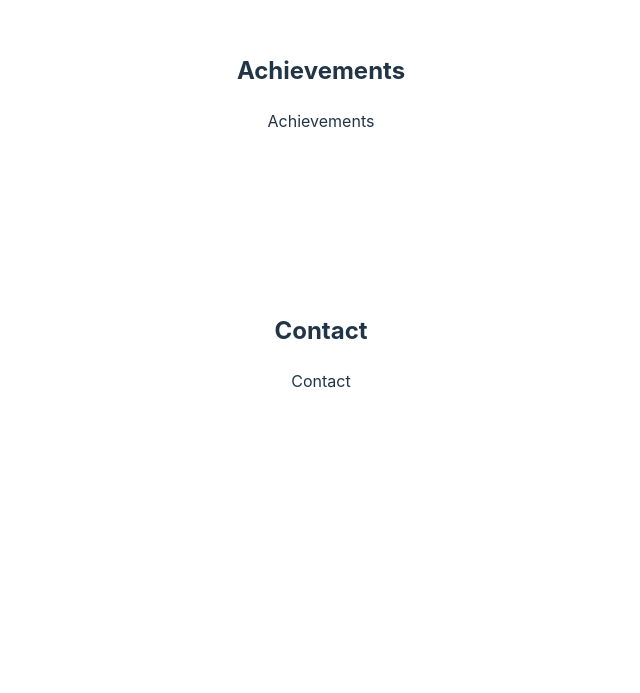
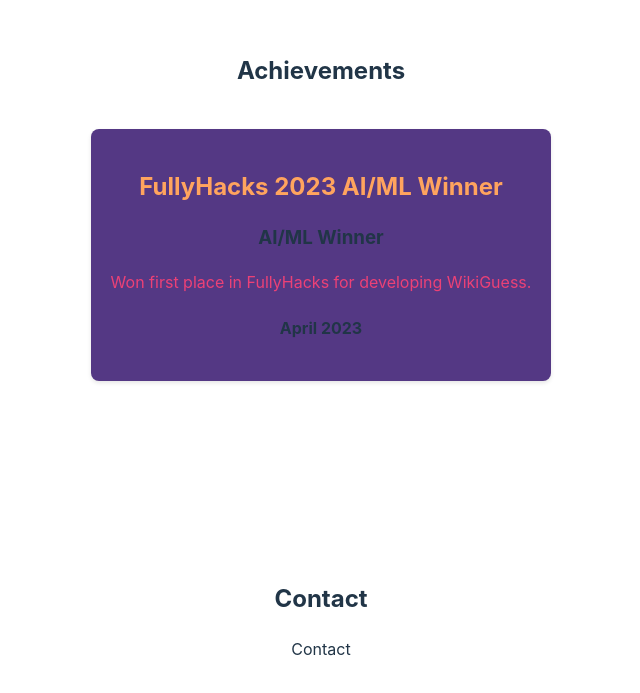
Before and after one commit to darrenxychen/portfolio-website-react, a React (Vite) app: page / in a window 1280 px wide. Shown: the part 1867-2560 px from the top of the page, without its empty margins (319-959 px from the left). Before the commit the page ends 2372 px from the top, so only its background shows below. Built offline with nearby package versions, Linux system fonts and the light colour scheme.

Commit message:
added achievement container + css

```diff
--- a/src/components/Achievements.css
+++ b/src/components/Achievements.css
@@ -0,0 +1,50 @@
+.achievements-container {
+    display: flex;
+    justify-content: space-between;
+    gap: 20px;
+    padding: 20px;
+  }
+
+  .achievement {
+    flex: 1;
+    background-color: #543884;
+    padding: 20px;
+    border-radius: 8px;
+    box-shadow: 0 2px 4px rgba(0, 0, 0, 0.1);
+    transition: transform 0.3s ease;
+    text-decoration: none;
+  }
+
+  .achievement:hover {
+    transform: scale(1.05);
+  }
+
+  .achievement h2 {
+    margin-bottom: 10px;
+    color: #FFA45e;
+  }
+
+  .achievement p {
+    margin-bottom: 15px;
+    color: #ec4176;
+  }
+
+  .achievement-details {
+    text-align: center;
+  }
+
+  .achievement-details p {
+    color: #FFA45e;
+    margin-bottom: 5px;
+  }
+
+  @media screen and (max-width: 768px) {
+    .achievements-container {
+      flex-direction: column;
+      gap: 20px;
+    }
+
+    .achievement {
+      flex: auto;
+    }
+  }
--- a/src/components/Achievements.jsx
+++ b/src/components/Achievements.jsx
@@ -1,10 +1,19 @@
-import React from 'react'
-import './Achievements.css'
+import React from 'react';
+import './Achievements.css';
 
 function Achievements() {
   return (
-    <div>Achievements</div>
-  )
+    <div className="achievements-container">
+      <div className="achievement">
+        <h2>FullyHacks 2023 AI/ML Winner</h2>
+        <h3>AI/ML Winner</h3>
+        <p>Won first place in FullyHacks for developing WikiGuess.</p>
+        <div className="achievement-details">
+          <h4>April 2023</h4>
+        </div>
+      </div>
+    </div>
+  );
 }
 
-export default Achievements
+export default Achievements;
```
